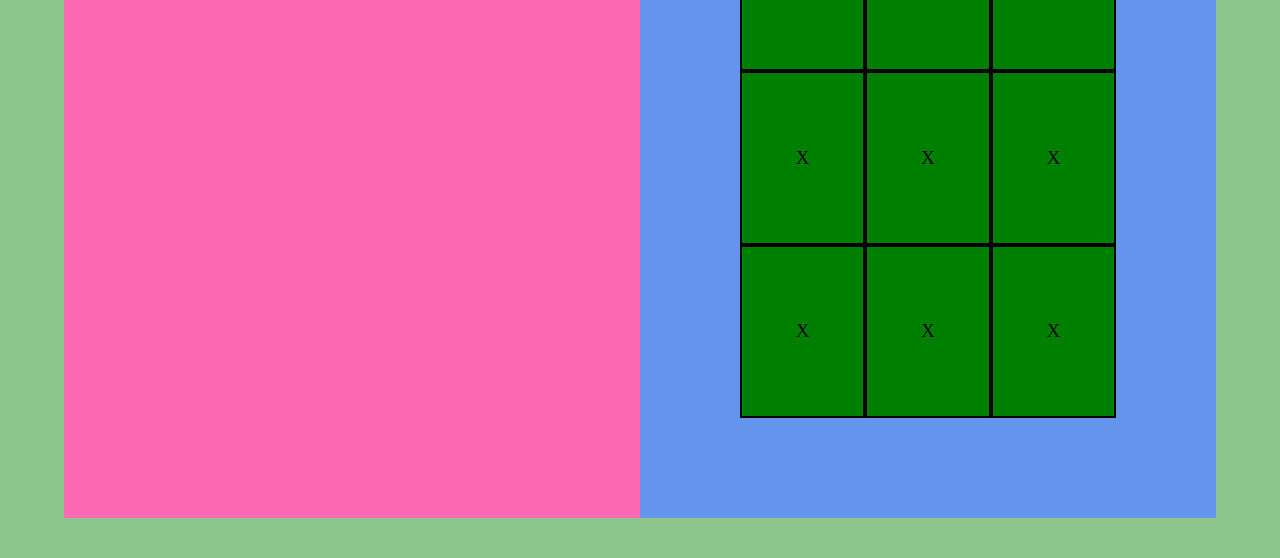
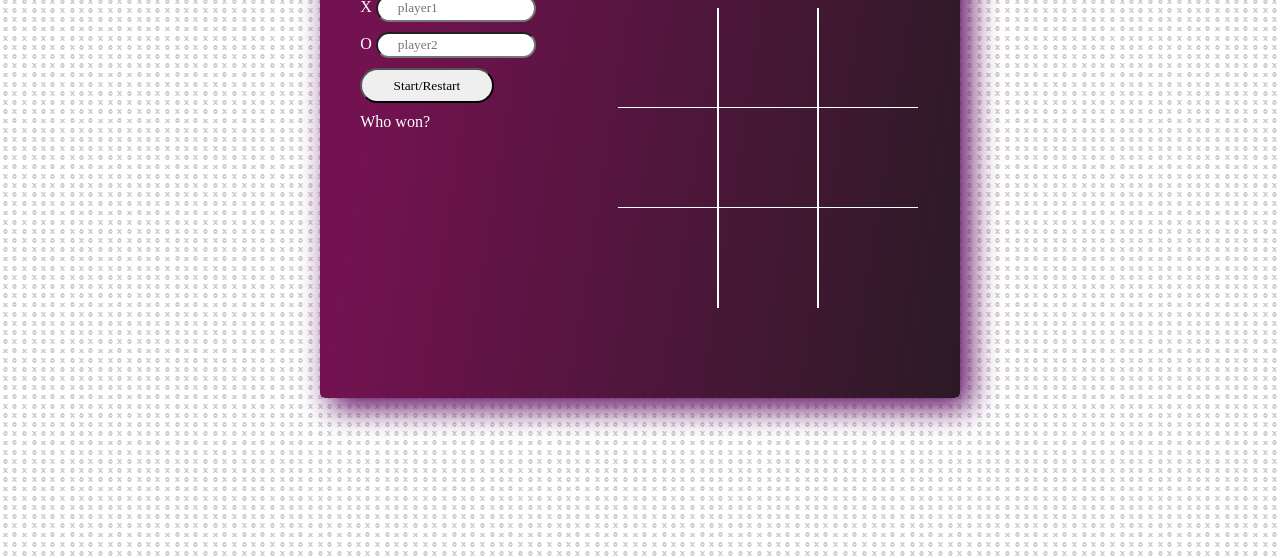
Before and after one commit to ikmano/tic-tac-toe, a plain HTML site: page index.html in a window 1280 px wide. Shown: the part 242-800 px from the top of the page. Drawn offline with Linux system fonts and the light colour scheme; a web font is replaced by a local one.

Commit message:
app not working

```diff
--- a/app.js
+++ b/app.js
@@ -1,29 +1,122 @@
-// GAMEBOARD OBJECT - module
+// GAMEBOARD
 
 const GameBoard = (() => {
-    let gameBoard = [];
-    for(let i = 0; i < 9; i++){
-        gameBoard.push("X");
+    const htmlBoard = document.getElementById('board');
+    const boardSize = 9;
+
+    const makeBoard = () => {
+        for(let i = 0; i < boardSize; i++) {
+            const div = document.createElement('div');
+            div.classList.add('tile');
+            div.innerHTML = "";
+            htmlBoard.appendChild(div);
+        }
+    };
+
+    const clearBoard = (tiles) => {
+        tiles.forEach(e => {
+            e.innerHTML = "";
+        });
+    };
+
+    const freezeBoard = (tiles, mark) => {
+        tiles.forEach(e => {
+            e.removeEventListener('mouseover', mark);
+        });
+    };
+
+    return {
+        makeBoard,
+        clearBoard,
+        freezeBoard,
     }
-    function makeBoard(){
-        const board = document.getElementById('board');
-        for(let i = 0; i < 9; i++){
-            const div = document.createElement('div');
-            div.classList.add('board-tile');
-            div.innerHTML = gameBoard[i];
-            board.appendChild(div);
+})();
+
+GameBoard.makeBoard();
+
+// GAMEFLOW
+
+const GameControl = (() => {
+    const tiles = document.querySelectorAll('.tile');
+    const WINNING_COMBS = [
+        [0,1,2],[3,4,5],[6,7,8],
+        [2,5,8],[1,7,4],[0,3,6],
+        [0,4,8],[6,4,2]
+    ]
+    let lastTurn = "O";
+
+    const getCleanBoard = () => {
+        let boardMembers = [];
+        tiles.forEach(e => {
+            boardMembers.push(e.innerHTML);
+        });
+        return boardMembers;
+    }
+
+    let marked = getCleanBoard();
+
+
+
+    function checkWinner(){
+        let won = false;
+        WINNING_COMBS.forEach(x => {
+            if(marked[x[0]] === marked[x[1]]) {
+                if(marked[x[0]] === marked[x[2]]) {
+                    if(marked[x[0]] === "X") {
+                        document.getElementById('msg').innerHTML= "Congratulations X's won!";
+                        won = true;
+                    }
+                    else if(marked[x[0]] === 'O') {
+                        document.getElementById('msg').innerHTML= "Congratulations O's won!";
+                        won = true;
+                    }
+                }
+            }
+        });
+
+        return won;
+    }
+
+    let index;
+    let won;
+
+    function mark(e) {
+        index = Array.from(e.parentNode.children).indexOf(e);
+            if(marked[index] !== "") {
+                if(lastTurn === "O") {
+                    marked[index] = 'X';
+                    e.innerHTML = "X";
+                    lastTurn = "X";
+                }
+                else {
+                    marked[index] = 'O';
+                    e.innerHTML = "O";
+                    lastTurn = "O";
+                }
+                won = checkWinner();
+                endGame(won);
+            }
+    }
+
+    function endGame(won) {
+        if(won) GameBoard.freezeBoard(tiles,  mark);
+        else {
+            let i = 0;
+            marked.forEach(e => {
+                if(e === "") i++;
+            });
+            if(i === 0) {
+                document.getElementById('msg').innerHTML= "It's a draw";
+                GameBoard.freezeBoard(tiles, mark);
+            }
         }
     }
-    return makeBoard();
+    function boardReady(){
+        tiles.forEach(e => {
+            e.addEventListener('mousedown', mark(e));
+        })
+    }
+
+    boardReady();
 
 })();
-
-
-// PLAYER OBJECT - functionFactory
-
-const Player = () => {
-
-};
-
-
-// GAMEFLOW OBJECT - module
--- a/index.html
+++ b/index.html
@@ -8,6 +8,7 @@
     <title>Tic Tac Toe</title>
 </head>
 <body>
+    <div class="bcg-cover">
         <div class="container">
             <div class="control-panel">
                 <div class="header">
@@ -18,16 +19,15 @@
                     <div class="player">
                         O <input type="text" id="p2" placeholder="player2">
                     </div>
-                <button type="button" id="start-btn" onclick="">Stert/Restart</button>
-                <p>Who won?</p>
+                    <button type="button" id="start-btn" onclick="">Start/Restart</button>
+                    <p id="msg">Who won?</p>
                 </div>
-
             </div>
             <div class="game-board" id="board">
 
             </div>
         </div>
-
+    </div>
 </body>
 <script src="app.js"></script>
 </html>
--- a/style.css
+++ b/style.css
@@ -1,49 +1,94 @@
+@import url('https://fonts.googleapis.com/css2?family=Finger+Paint&display=swap');
+
 *{
     margin: 0;
     padding: 0;
     box-sizing: border-box;
 }
+:root{
+    --cell-size: 100px;
+}
 body{
     height: 100vh;
     width: 100vw;
-    background-color: rgba(0, 128, 0, 0.45);
+    position: relative;
+    background-color: white;
+    background-image: url(img/xo_img.png);
+    background-repeat: repeat;
+    font-family: "Finger Paint";
+    color: white;
+}
+.bcg-cover{
+    position: absolute;
+    height: 100%;
+    width: 100%;
+    background: rgba(255, 255, 255, 0.8);
     display: flex;
     justify-content: center;
     align-items: center;
 }
 .container{
-    height: 90%;
-    width: 90%;
-    background-color: white;
+    height: 60%;
+    width: 50%;
+    background-image: linear-gradient( 99deg,  rgba(115,18,81,1) 10.6%, rgba(28,28,28,1) 118% );
+    border-radius: 5px;
     display: flex;
+    box-shadow: 10px 10px 30px rgb(92, 10, 95);
 }
 .control-panel{
-    width:50%;
-    background-color: hotpink;
+    width:40%;
     display: flex;
     flex-direction: column;
     padding: 30px;
+    align-items: center;
 }
 .game-board{
-    padding: 100px;
-    width: 50%;
-    background-color: cornflowerblue;
-    display: flex;
-    flex-wrap: wrap;
+    width: 60%;
+    display: grid;
+    justify-content: center;
+    align-content: center;
+    grid-template-columns: repeat(3, auto);
+
 }
-.board-tile{
-    flex-basis: 33.333333%;
-    background-color: green;
-    width: auto;
-    border: 2px solid black;
+.tile{
+    border: 1px solid white;
     display: flex;
     justify-content: center;
     align-items: center;
-    font-size: larger;
+    font-size: 50px;
+    cursor: pointer;
+    width: var(--cell-size);
+    height: var(--cell-size);
+}
+.tile:nth-child(n + 1){
+    border-top: none;
+}
+.tile:nth-child(3n + 1){
+    border-left: none;
+}
+.tile:nth-child(3n + 3){
+    border-right: none;
+}
+.tile:nth-child(n + 7){
+    border-bottom: none;
 }
 .player{
     margin: 10px 0;
 }
 #start-btn{
     margin-bottom: 10px;
+    height: 2.6em;
+    width: 10em;
+    font-family: "Finger Paint";
+    border-radius: 5em;
 }
+input{
+    height: 2em;
+    width: 12em;
+    font-family: "Finger Paint";
+    border-radius: 5em;
+    padding-left: 20px;
+}
+input:focus{
+    outline: none;
+}
```
Also changed, not shown: img/xo_img.png (added). Lines whose indentation alone changed are shown as unchanged.
